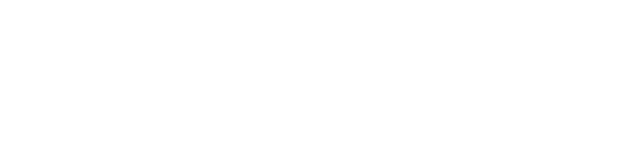
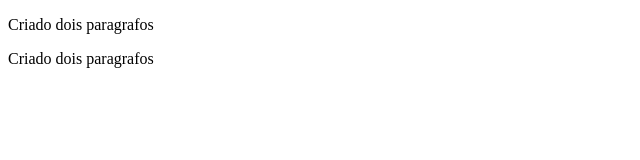
Before and after one commit to samuelhermany/_teste, a plain HTML site: page index.html in a window 1280 px wide. Shown: the whole page, without its empty margins (0-640 px from the left). Drawn offline with Linux system fonts and the light colour scheme.

Commit message:
Criado dois parágrafos

```diff
--- a/index.html
+++ b/index.html
@@ -6,6 +6,7 @@
     <title>Document</title>
 </head>
 <body>
-
+    <p>Criado dois paragrafos</p>
+    <p>Criado dois paragrafos</p>
 </body>
 </html>
```
